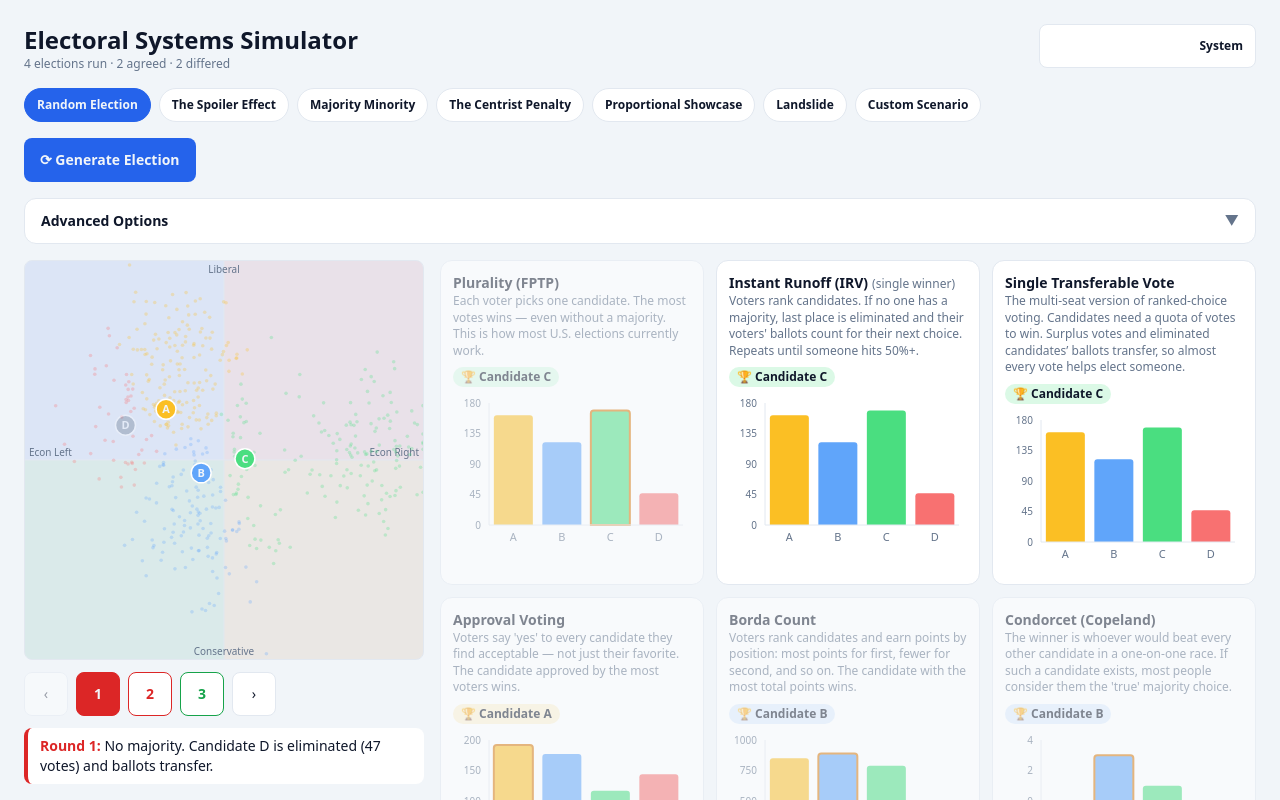
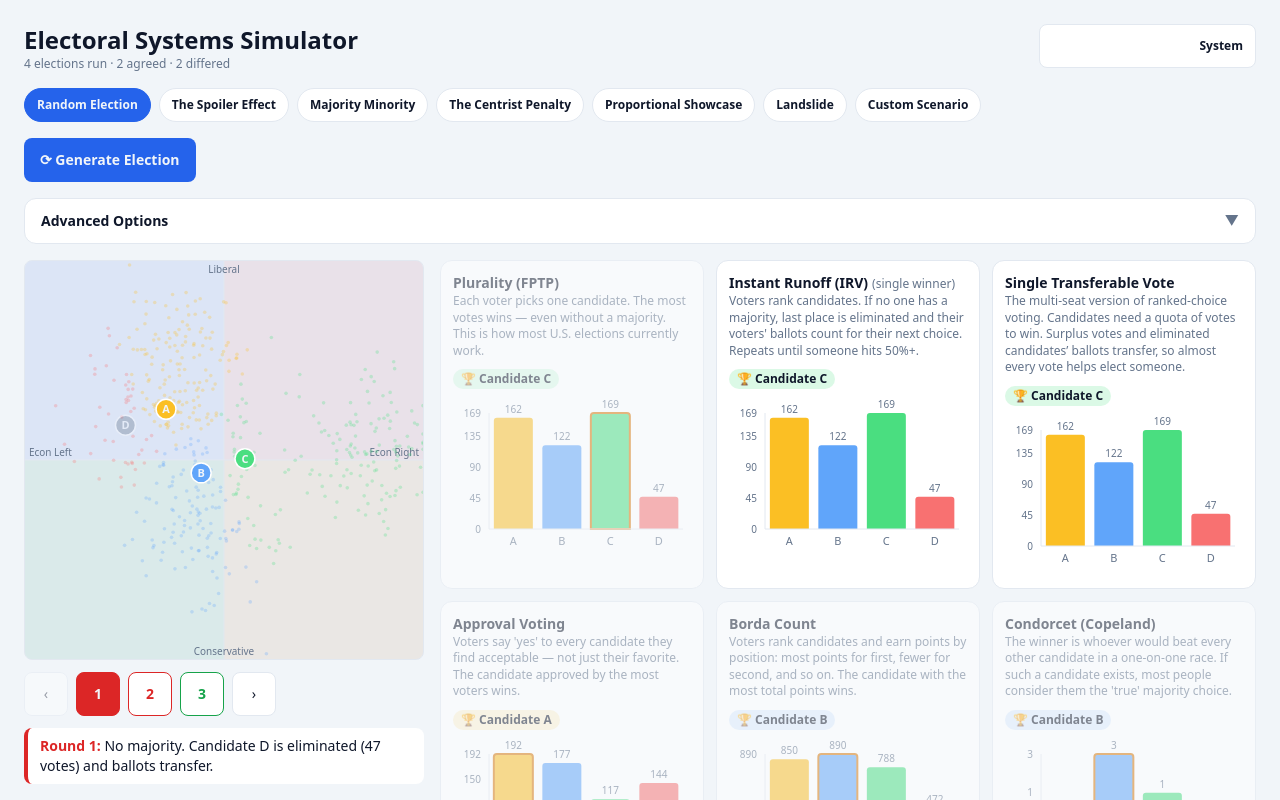
Before and after one commit to spinktec/spinktec, a React (Vite) app: page / in a window 1280 px wide. Shown: the top 800 px of the page. Built offline with nearby package versions, Linux system fonts and the light colour scheme.

Commit message:
Animate vote tallies with easing curve and add "counting ballots" feedback to UI

```diff
--- a/src/App.tsx
+++ b/src/App.tsx
@@ -1,6 +1,7 @@
 import { useEffect, useMemo, useState } from 'react';
 import { useTheme } from './hooks/useTheme';
 import { useElection } from './hooks/useElection';
+import { useTally } from './hooks/useTally';
 import { SCENARIOS } from './scenarios/presets';
 import { ThemeToggle } from './components/ThemeToggle';
 import { PoliticalCompass } from './components/PoliticalCompass';
@@ -16,6 +17,10 @@ export default function App() {
   const { settings, updateSettings, resetSettings, result, stats, round, setRound, maxRound, generate } =
     useElection();
   const [advancedOpen, setAdvancedOpen] = useState(false);
+
+  // Animate vote tallies on every new election and every round step, so the
+  // count comes in over time rather than appearing instantly.
+  const { progress: tallyProgress, counting } = useTally(`${stats.total}-${round}`);
 
   // Run an election on first mount.
   useEffect(() => {
@@ -49,7 +54,8 @@ export default function App() {
   }, [result]);
 
   const isStepping = Boolean(stepped?.rounds && round < maxRound);
-  const showVerdict = !stepped || round >= maxRound;
+  // Hold the verdict until the count finishes, so the final call lands last.
+  const showVerdict = (!stepped || round >= maxRound) && !counting;
 
   return (
     <div className="min-h-full" style={{ background: tokens.bg, color: tokens.text }}>
@@ -60,8 +66,14 @@ export default function App() {
             <h1 className="text-lg font-bold sm:text-2xl" style={{ color: tokens.text }}>
               Electoral Systems Simulator
             </h1>
-            <p className="text-xs" style={{ color: tokens.textDim }}>
-              {stats.total} elections run · {stats.agreed} agreed · {stats.differed} differed
+            <p className="text-xs" style={{ color: counting ? tokens.accent : tokens.textDim }}>
+              {counting ? (
+                <span>
+                  <span className="inline-block animate-pulse">●</span> Counting votes…
+                </span>
+              ) : (
+                `${stats.total} elections run · ${stats.agreed} agreed · ${stats.differed} differed`
+              )}
             </p>
           </div>
           <ThemeToggle preference={preference} tokens={tokens} onCycle={cycle} />
@@ -163,6 +175,7 @@ export default function App() {
                   pluralityWinners={pluralityWinners}
                   roundIndex={Math.min(round, maxRound)}
                   dimmed={isStepping && r.method !== 'stv' && r.method !== 'irv'}
+                  progress={tallyProgress}
                 />
               ))}
             </div>
--- a/src/components/MethodPanel.tsx
+++ b/src/components/MethodPanel.tsx
@@ -11,6 +11,8 @@ interface Props {
   pluralityWinners: number[];
   roundIndex: number;
   dimmed: boolean;
+  // 0 → 1 ballot-counting progress, shared across all method panels.
+  progress: number;
 }
 
 function sameSet(a: number[], b: number[]): boolean {
@@ -19,7 +21,8 @@ function sameSet(a: number[], b: number[]): boolean {
   return b.every((x) => s.has(x));
 }
 
-export function MethodPanel({ result, candidates, tokens, pluralityWinners, roundIndex, dimmed }: Props) {
+export function MethodPanel({ result, candidates, tokens, pluralityWinners, roundIndex, dimmed, progress }: Props) {
+  const counting = progress < 1;
   const stepped = result.rounds && result.rounds.length > 0;
 
   let scores: Record<number, number>;
@@ -56,8 +59,13 @@ export function MethodPanel({ result, candidates, tokens, pluralityWinners, roun
         </p>
       </header>
 
-      <div className="flex flex-wrap gap-1">
-        {result.winners.map((id) => {
+      <div className="flex min-h-[1.5rem] flex-wrap items-center gap-1">
+        {counting ? (
+          <span className="text-xs font-semibold" style={{ color: tokens.textDim }}>
+            <span className="inline-block animate-pulse">●</span> Counting ballots…
+          </span>
+        ) : (
+          result.winners.map((id) => {
             const c = candidates.find((cand) => cand.id === id);
             return (
               <span
@@ -68,10 +76,11 @@ export function MethodPanel({ result, candidates, tokens, pluralityWinners, roun
                 🏆 {nameOf(id)}
               </span>
             );
-        })}
+          })
+        )}
       </div>
 
-      <VoteChart candidates={candidates} scores={scores} winners={winners} tokens={tokens} />
+      <VoteChart candidates={candidates} scores={scores} winners={winners} tokens={tokens} progress={progress} />
 
       {result.method === 'condorcet' && result.matrix && (
         <CondorcetMatrix candidates={candidates} matrix={result.matrix} tokens={tokens} />
--- a/src/components/VoteChart.tsx
+++ b/src/components/VoteChart.tsx
@@ -1,4 +1,4 @@
-import { Bar, BarChart, Cell, ResponsiveContainer, XAxis, YAxis } from 'recharts';
+import { Bar, BarChart, Cell, LabelList, ResponsiveContainer, XAxis, YAxis } from 'recharts';
 import type { Candidate } from '../types';
 import type { ThemeTokens } from '../theme';
 
@@ -7,26 +7,47 @@ interface Props {
   scores: Record<number, number>;
   winners: number[];
   tokens: ThemeTokens;
+  // 0 → 1 ballot-counting progress. Bars climb from zero as the count comes in.
+  progress?: number;
 }
 
-export function VoteChart({ candidates, scores, winners, tokens }: Props) {
+export function VoteChart({ candidates, scores, winners, tokens, progress = 1 }: Props) {
+  const counting = progress < 1;
+  // Keep the Y-axis steady on the final totals so bars visibly climb toward a
+  // fixed ceiling instead of the axis rescaling on every frame.
+  const maxScore = candidates.reduce((m, c) => Math.max(m, scores[c.id] ?? 0), 0);
+
   const data = candidates
     .filter((c) => scores[c.id] !== undefined)
-    .map((c) => ({
-      id: c.id,
-      name: String.fromCharCode(65 + candidates.indexOf(c)),
-      value: Math.round((scores[c.id] ?? 0) * 10) / 10,
-      color: c.color,
-      isWinner: winners.includes(c.id),
-    }));
+    .map((c) => {
+      const target = scores[c.id] ?? 0;
+      const shown = target * progress;
+      return {
+        id: c.id,
+        name: String.fromCharCode(65 + candidates.indexOf(c)),
+        value: shown,
+        // Whole ballots while counting; precise total once it settles.
+        label: counting ? Math.round(shown) : Math.round(target * 10) / 10,
+        color: c.color,
+        // Hold the winner highlight until the count finishes — results in.
+        isWinner: !counting && winners.includes(c.id),
+      };
+    });
 
   return (
     <div className="h-40 w-full">
       <ResponsiveContainer width="100%" height="100%">
-        <BarChart data={data} margin={{ top: 8, right: 8, bottom: 0, left: 8 }}>
+        <BarChart data={data} margin={{ top: 14, right: 8, bottom: 0, left: 8 }}>
           <XAxis dataKey="name" tick={{ fill: tokens.textDim, fontSize: 11 }} axisLine={{ stroke: tokens.border }} tickLine={false} />
-          <YAxis tick={{ fill: tokens.textDim, fontSize: 10 }} axisLine={{ stroke: tokens.border }} tickLine={false} width={28} />
+          <YAxis
+            domain={[0, maxScore > 0 ? Math.ceil(maxScore) : 'auto']}
+            tick={{ fill: tokens.textDim, fontSize: 10 }}
+            axisLine={{ stroke: tokens.border }}
+            tickLine={false}
+            width={28}
+          />
           <Bar dataKey="value" isAnimationActive={false} radius={[3, 3, 0, 0]}>
+            <LabelList dataKey="label" position="top" fill={tokens.textDim} fontSize={10} />
             {data.map((d) => (
               <Cell
                 key={d.id}
--- /dev/null
+++ b/src/hooks/useTally.ts
@@ -0,0 +1,44 @@
+// Drives a "ballots coming in" animation. Whenever `triggerKey` changes, the
+// returned progress sweeps from 0 to 1 over `durationMs` using an ease-out
+// curve (fast at first, settling at the end) so vote tallies climb on screen
+// the way returns arrive on election night. Honors prefers-reduced-motion.
+
+import { useEffect, useRef, useState } from 'react';
+
+export interface Tally {
+  progress: number; // 0 → 1
+  counting: boolean; // true while progress < 1
+}
+
+export function useTally(triggerKey: string | number, durationMs = 1500): Tally {
+  const [progress, setProgress] = useState(1);
+  const rafRef = useRef<number | null>(null);
+
+  useEffect(() => {
+    const reduce =
+      typeof window !== 'undefined' &&
+      window.matchMedia?.('(prefers-reduced-motion: reduce)').matches;
+    if (reduce) {
+      setProgress(1);
+      return;
+    }
+
+    let start: number | null = null;
+    setProgress(0);
+
+    const tick = (t: number): void => {
+      if (start === null) start = t;
+      const linear = Math.min(1, (t - start) / durationMs);
+      const eased = 1 - Math.pow(1 - linear, 3); // easeOutCubic
+      setProgress(eased);
+      if (linear < 1) rafRef.current = requestAnimationFrame(tick);
+    };
+
+    rafRef.current = requestAnimationFrame(tick);
+    return () => {
+      if (rafRef.current !== null) cancelAnimationFrame(rafRef.current);
+    };
+  }, [triggerKey, durationMs]);
+
+  return { progress, counting: progress < 1 };
+}
```
Also changed, not shown: .claude/settings.local.json, 1 other file (tests, documents, lock files or other folders). Lines whose indentation alone changed are shown as unchanged.
